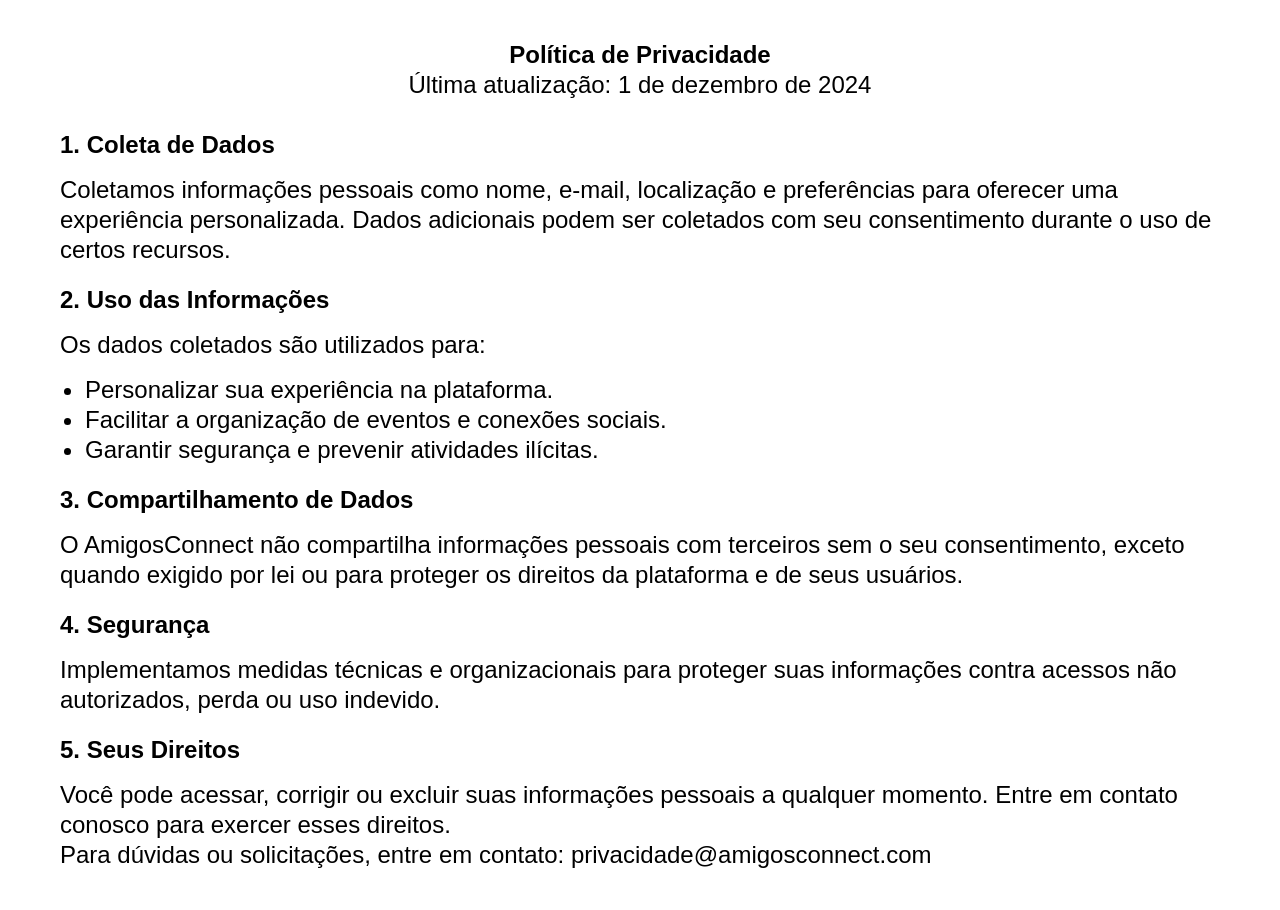
After one commit to maris2606/AmigosConnect, a Python web app: template templates/politicas.html in a window 1280 px wide. The commit adds this page. Run offline with Jinja, Linux system fonts and the light colour scheme; the template is opened without the code that fills it, so the values that code supplies are empty.

Commit message:
finalizado cadastro e termos e politicas de privacidade

```diff
--- /dev/null
+++ b/static/css/termosPoliticas.css
@@ -0,0 +1,37 @@
+html{
+    font-size: 62.5%;
+}
+
+* {
+    margin: 0;
+    padding: 0;
+    border: none;
+
+    font-family: Arial, Helvetica, sans-serif;
+    font-size: 2.4rem;
+
+    line-height: 30px;
+}
+
+body {
+    padding: 40px 60px;
+}
+
+
+header{
+    display: block;
+    width: 100%;
+    text-align: center;
+    margin-bottom: 30px;
+
+}
+
+h2{
+    margin-bottom: 15px;
+    margin-top: 20px;
+}
+
+ul{
+    padding-top: 15px;
+    padding-left: 25px;
+}
--- a/templates/cadastro.html
+++ b/templates/cadastro.html
@@ -41,9 +41,9 @@
                         <input class="col-1 check" type="checkbox" name="declaro-aceito" id="declaro_aceito">
                         <label class="col declaro-aceito-label" for="declaro-aceito">
                             Ao criar uma conta nessa aplicação eu declaro que aceito os
-                            <a href="">termos de uso</a>
+                            <a href="termos.html" target="_blank">termos de uso</a>
                             e as
-                            <a href="">políticas de privacidade</a>
+                            <a href="politicas.html" target="_blank">políticas de privacidade</a>
                         </label>
                     </span>
 
--- /dev/null
+++ b/templates/politicas.html
@@ -0,0 +1,45 @@
+<!DOCTYPE html>
+<html lang="pt-br">
+<head>
+    <meta charset="UTF-8">
+    <meta name="viewport" content="width=device-width, initial-scale=1.0">
+    <title>Política de Privacidade - AmigosConnect</title>
+
+    <link rel="stylesheet" href="/static/css/termosPoliticas.css">
+
+</head>
+<body>
+    <header>
+        <h1>Política de Privacidade</h1>
+        <p>Última atualização: 1 de dezembro de 2024</p>
+    </header>
+    <section>
+        <h2>1. Coleta de Dados</h2>
+        <p>Coletamos informações pessoais como nome, e-mail, localização e preferências para oferecer uma experiência personalizada. Dados adicionais podem ser coletados com seu consentimento durante o uso de certos recursos.</p>
+    </section>
+    <section>
+        <h2>2. Uso das Informações</h2>
+        <p>Os dados coletados são utilizados para:</p>
+        <ul>
+            <li>Personalizar sua experiência na plataforma.</li>
+            <li>Facilitar a organização de eventos e conexões sociais.</li>
+            <li>Garantir segurança e prevenir atividades ilícitas.</li>
+        </ul>
+    </section>
+    <section>
+        <h2>3. Compartilhamento de Dados</h2>
+        <p>O AmigosConnect não compartilha informações pessoais com terceiros sem o seu consentimento, exceto quando exigido por lei ou para proteger os direitos da plataforma e de seus usuários.</p>
+    </section>
+    <section>
+        <h2>4. Segurança</h2>
+        <p>Implementamos medidas técnicas e organizacionais para proteger suas informações contra acessos não autorizados, perda ou uso indevido.</p>
+    </section>
+    <section>
+        <h2>5. Seus Direitos</h2>
+        <p>Você pode acessar, corrigir ou excluir suas informações pessoais a qualquer momento. Entre em contato conosco para exercer esses direitos.</p>
+    </section>
+    <footer>
+        <p>Para dúvidas ou solicitações, entre em contato: privacidade@amigosconnect.com</p>
+    </footer>
+</body>
+</html>
```
Also changed, not shown: templates/termos.html (added, +43 -0 lines).
